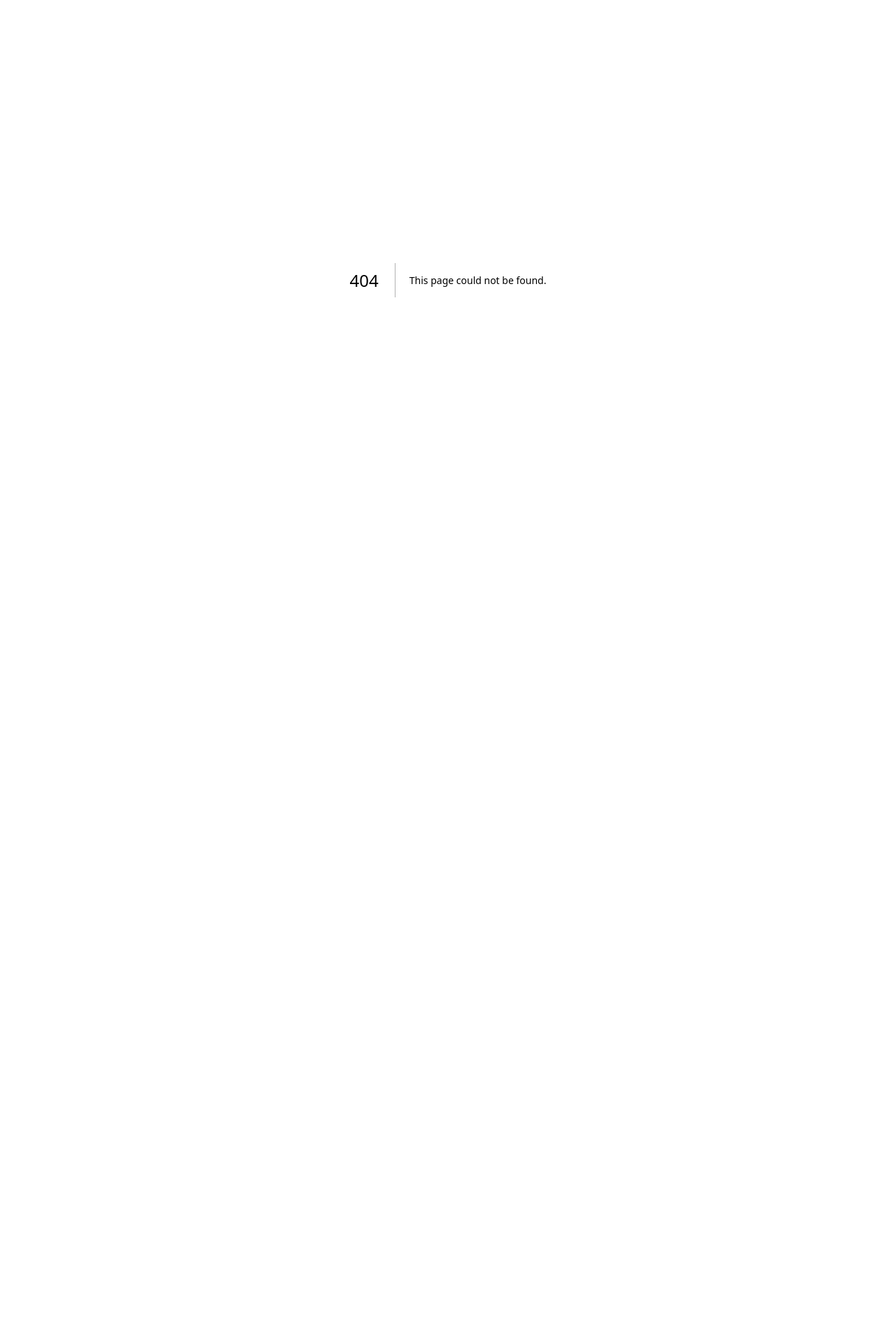
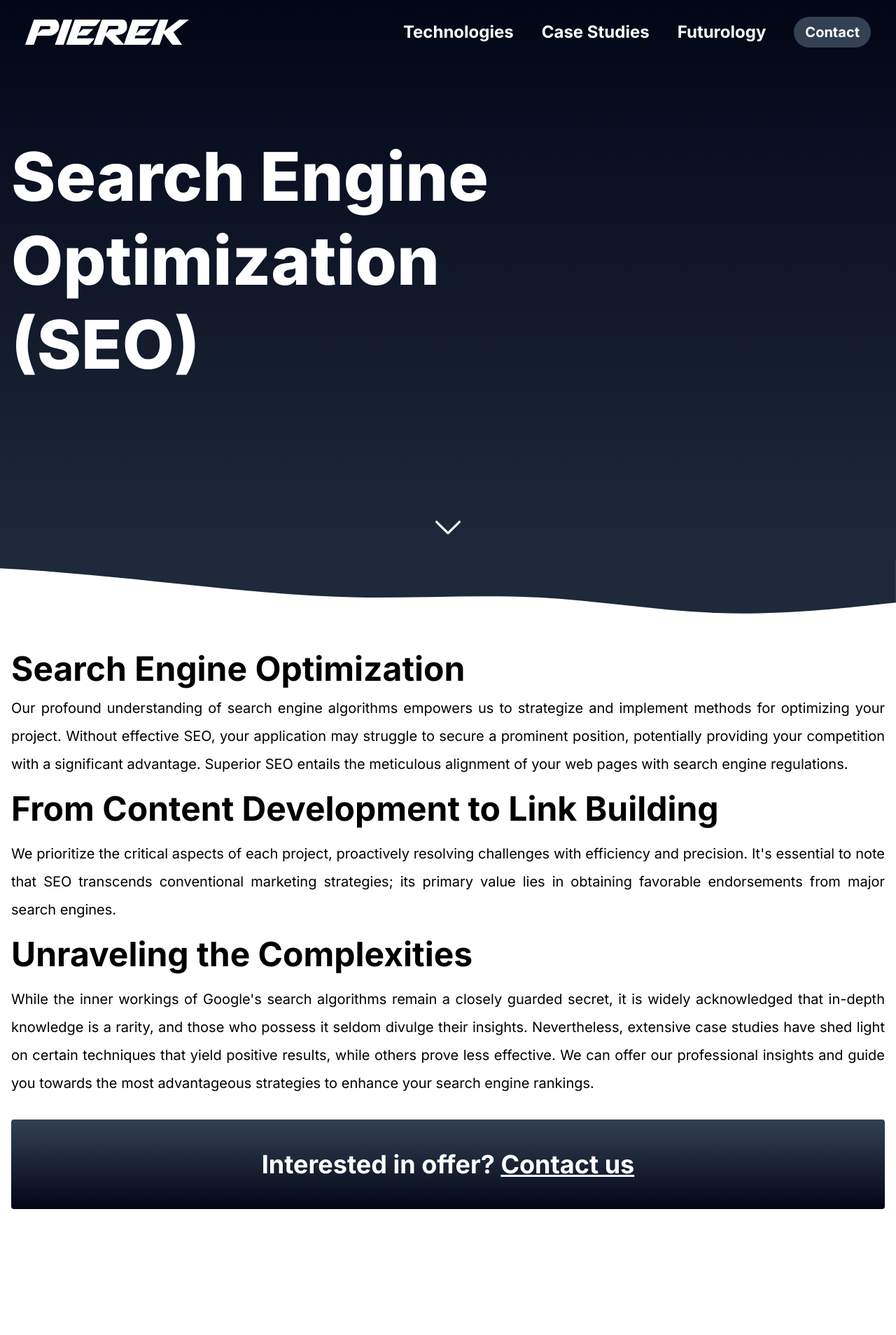
Before and after one commit to Pierek-Software/pierek-frontend, a Next.js app: page /seo in a window 1280 px wide. Before the commit this address had no page. Shown: the top 1908 px of the page at 70% size. Before the commit the page ends 800 px from the top, so only its background shows below. Built offline with nearby package versions, Linux system fonts and the light colour scheme.

Commit message:
added seo page, fix icon, add to footer

```diff
--- /dev/null
+++ b/app/seo/page.tsx
@@ -0,0 +1,107 @@
+import Footer from "../../components/templates/Footer";
+import Navbar from "../../components/templates/Navbar";
+
+//bg-[url('/talents-bg.webp')] bg-fill
+
+export default function NodeJSPage() {
+  return (
+    <>
+      <div
+        className="min-h-screen min-w-screen
+        bg-gradient-to-b from-slate-950  to-slate-800
+
+      flex flex-col justify-between"
+      >
+        <Navbar background={false} wave={false} />
+
+        <section className="container grow">
+          <h2
+            className="font-extrabold mt-28 text-white text-center leading-normal text-4xl
+          sm:text-4xl
+          md:text-7xl md:max-w-3xl md:text-center md:leading-snug
+          lg:text-8xl lg:text-left lg:leading-tight
+          2xl:text-9xl 2xl:max-w-7xl"
+          >
+            Search Engine Optimization (SEO)
+          </h2>
+        </section>
+
+        <section className="container mb-7 flex justify-center">
+          <img
+            className="text-white m-auto text-2xl h-9 w-9"
+            src="/icons/arrow-down.svg"
+            alt="Background"
+          />
+        </section>
+      </div>
+      <svg
+        id="wave"
+        style={{
+          transform: "rotate(180deg)",
+          transition: "0.3s",
+          marginTop: "-1px",
+        }}
+        viewBox="0 0 1440 100"
+      >
+        <defs>
+          <linearGradient id="sw-gradient-0" x1="0" x2="0" y1="1" y2="0">
+            <stop stop-color="rgba(243, 106, 62, 1)" offset="0%"></stop>
+            <stop stop-color="rgba(255, 179, 11, 1)" offset="100%"></stop>
+          </linearGradient>
+        </defs>
+        <path
+          fill="#1e293b"
+          d="M0,30L48,25C96,20,192,10,288,13.3C384,17,480,33,576,38.3C672,43,768,37,864,38.3C960,40,1056,50,1152,60C1248,70,1344,80,1440,85C1536,90,1632,90,1728,75C1824,60,1920,30,2016,16.7C2112,3,2208,7,2304,13.3C2400,20,2496,30,2592,31.7C2688,33,2784,27,2880,25C2976,23,3072,27,3168,23.3C3264,20,3360,10,3456,13.3C3552,17,3648,33,3744,46.7C3840,60,3936,70,4032,73.3C4128,77,4224,73,4320,73.3C4416,73,4512,77,4608,71.7C4704,67,4800,53,4896,55C4992,57,5088,73,5184,78.3C5280,83,5376,77,5472,71.7C5568,67,5664,63,5760,51.7C5856,40,5952,20,6048,13.3C6144,7,6240,13,6336,20C6432,27,6528,33,6624,36.7C6720,40,6816,40,6864,40L6912,40L6912,100L6864,100C6816,100,6720,100,6624,100C6528,100,6432,100,6336,100C6240,100,6144,100,6048,100C5952,100,5856,100,5760,100C5664,100,5568,100,5472,100C5376,100,5280,100,5184,100C5088,100,4992,100,4896,100C4800,100,4704,100,4608,100C4512,100,4416,100,4320,100C4224,100,4128,100,4032,100C3936,100,3840,100,3744,100C3648,100,3552,100,3456,100C3360,100,3264,100,3168,100C3072,100,2976,100,2880,100C2784,100,2688,100,2592,100C2496,100,2400,100,2304,100C2208,100,2112,100,2016,100C1920,100,1824,100,1728,100C1632,100,1536,100,1440,100C1344,100,1248,100,1152,100C1056,100,960,100,864,100C768,100,672,100,576,100C480,100,384,100,288,100C192,100,96,100,48,100L0,100Z"
+        ></path>
+      </svg>
+      <main className="container mt-11">
+        <h1 className="text-4xl md:text-5xl font-bold  leading-relaxed text-black">
+          Search Engine Optimization
+        </h1>
+        <p className="mt-3 text-justify text-md md:text-lg lg:text-xl leading-loose md:leading-loose lg:leading-loose xl:leading-loose">
+          Our profound understanding of search engine algorithms empowers us to
+          strategize and implement methods for optimizing your project. Without
+          effective SEO, your application may struggle to secure a prominent
+          position, potentially providing your competition with a significant
+          advantage. Superior SEO entails the meticulous alignment of your web
+          pages with search engine regulations.
+        </p>
+
+        <h1 className="text-4xl md:text-5xl py-1 md:py-5 font-bold text-black leading-relaxed">
+          From Content Development to Link Building
+        </h1>
+        <p className="text-justify text-md md:text-lg lg:text-xl leading-loose md:leading-loose lg:leading-loose xl:leading-loose">
+          We prioritize the critical aspects of each project, proactively
+          resolving challenges with efficiency and precision. It's essential to
+          note that SEO transcends conventional marketing strategies; its
+          primary value lies in obtaining favorable endorsements from major
+          search engines.
+        </p>
+
+        <h1 className="text-4xl md:text-5xl py-1 md:py-5 font-bold text-black leading-relaxed">
+          Unraveling the Complexities
+        </h1>
+        <p className="text-justify text-md md:text-lg lg:text-xl leading-loose md:leading-loose lg:leading-loose xl:leading-loose">
+          While the inner workings of Google's search algorithms remain a
+          closely guarded secret, it is widely acknowledged that in-depth
+          knowledge is a rarity, and those who possess it seldom divulge their
+          insights. Nevertheless, extensive case studies have shed light on
+          certain techniques that yield positive results, while others prove
+          less effective. We can offer our professional insights and guide you
+          towards the most advantageous strategies to enhance your search engine
+          rankings.
+        </p>
+
+        <section className="mt-8 flex justify-center bg-gradient-to-b from-slate-700 to-slate-950 hover:from-slate-600 hover:to-slate-950 hover:cursor-pointer p-5 rounded">
+          <a href="/contact">
+            <h2 className="text-2xl py-6 md:text-4xl font-bold text-white">
+              Interested in offer? <span className="underline">Contact us</span>
+            </h2>
+          </a>
+        </section>
+      </main>
+
+      <Footer wave />
+    </>
+  );
+}
--- a/components/templates/Footer.tsx
+++ b/components/templates/Footer.tsx
@@ -64,6 +64,7 @@ function Footer({ wave = true }: FooterProps) {
             <h3 className="text-md font-bold">Services</h3>
             <DefaultLink name="Node.js Development" href="/node-js" />
             <DefaultLink name="Talent as a Service (TaaS)" href="/talents" />
+            <DefaultLink name="Search Engine Optimization (SEO)" href="/seo" />
           </div>
 
           <div className="flex flex-col mt-3 md:mt-0">
```
Also changed, not shown: public/icons/arrow-down.svg.
